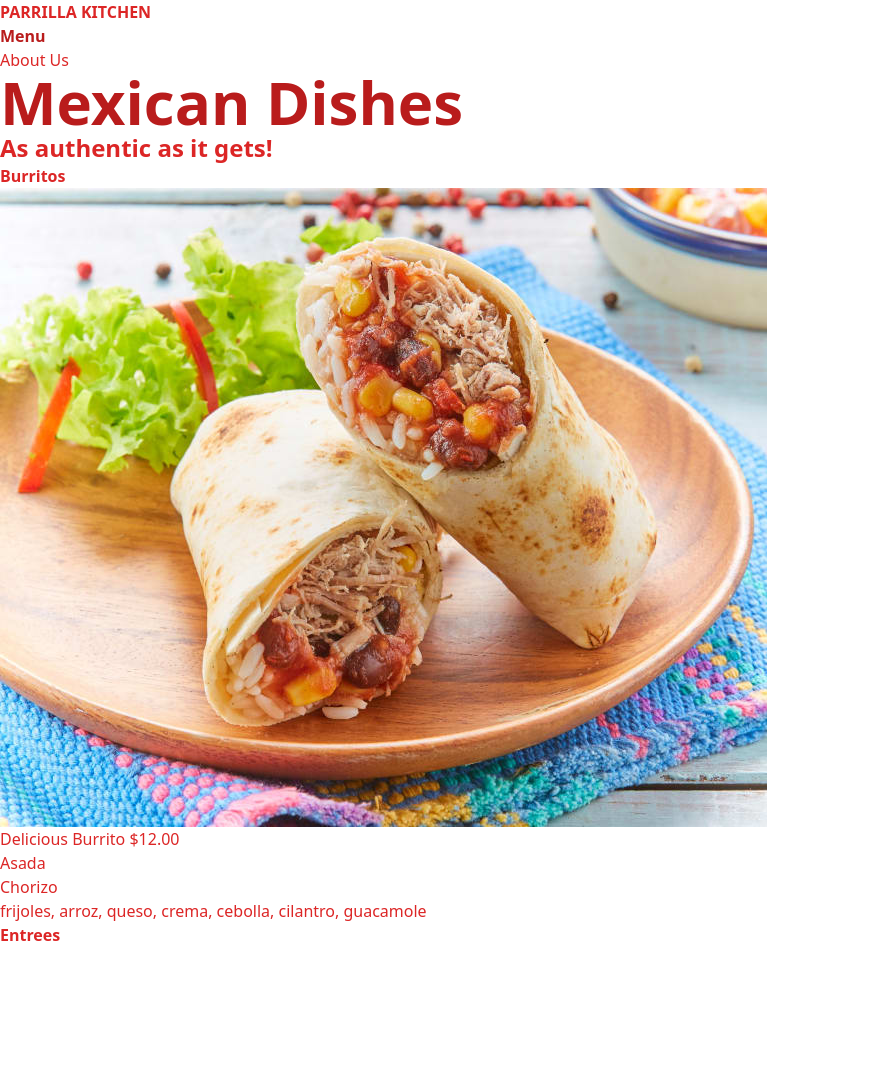
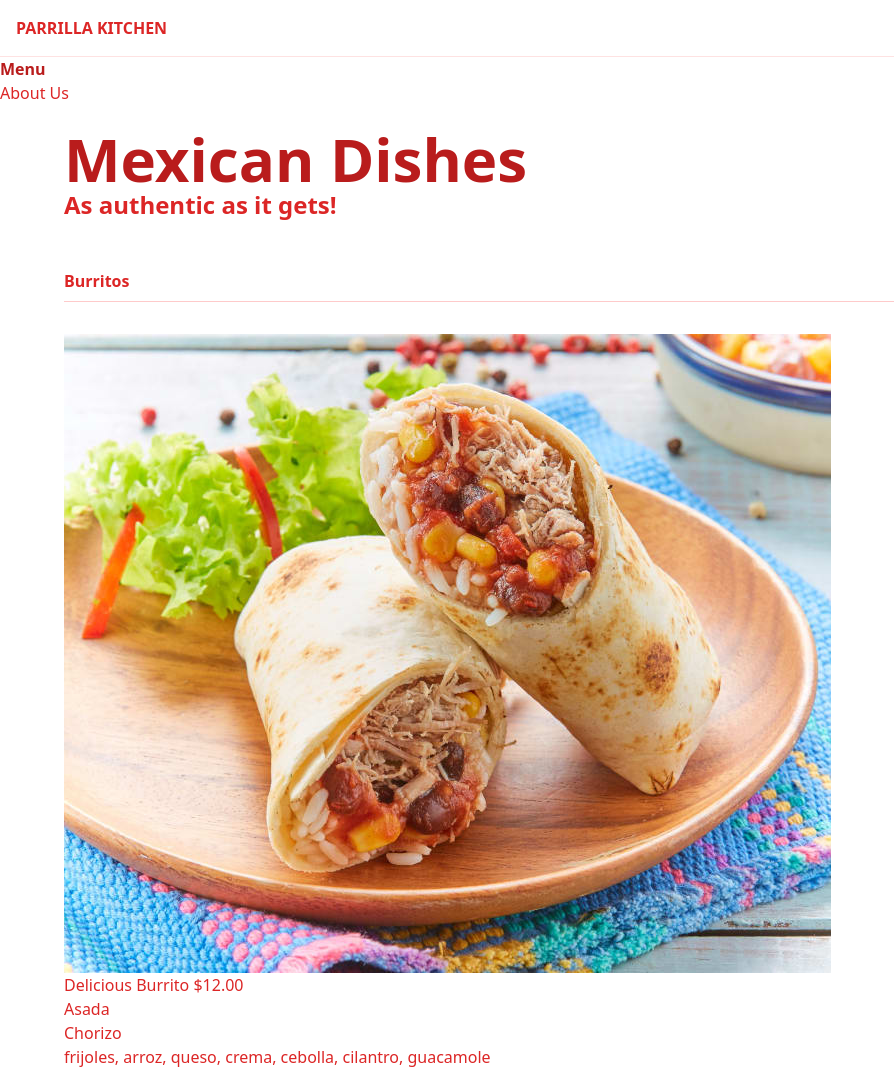
Before and after one commit to GaboGomezT/parrilla-kitchen-landing, a plain HTML site: page index.html in a window 1280 px wide. Shown: the top 1071 px of the page, without its empty margins (0-894 px from the left). Before the commit the page ends 947 px from the top, so only its background shows below. Drawn offline with nearby package versions, Linux system fonts and the light colour scheme.

Commit message:
added margen, padding and borders

```diff
--- a/index.html
+++ b/index.html
@@ -13,7 +13,7 @@
 		<div>
 			<nav>
 				<div>
-					<h1 class="font-bold uppercase">
+					<h1 class="font-bold uppercase p-4 border-b border-red-100">
 						<a href="/">Parrilla Kitchen</a>
 					</h1>
 				</div>
@@ -32,7 +32,7 @@
       </nav>
     </div> <!-- end nav -->
 
-    <main>
+    <main class="px-16 py-6">
       <header>
         <h2 class="text-red-700 text-6xl font-semibold">Mexican Dishes</h2>
         <h3 class="text-2xl font-semibold">As authentic as it gets!</h3>
@@ -40,8 +40,8 @@
 
       <div>
 
-        <h4 class="font-bold">Burritos</h4>
-        <div>
+        <h4 class="font-bold mt-12 pb-2 border-b border-red-200">Burritos</h4>
+        <div class="mt-8">
           <!-- cards go here -->
           <div>
             <img src="img/burrito.jpeg" alt="burrito">
@@ -57,8 +57,8 @@
           </div>
         </div>
 
-        <h4 class="font-bold">Entrees</h4>
-        <div>
+        <h4 class="font-bold mt-12 pb-2 border-b border-red-200">Entrees</h4>
+        <div class="mt-8">
           <!-- cards go here-->
         </div>
 
```
